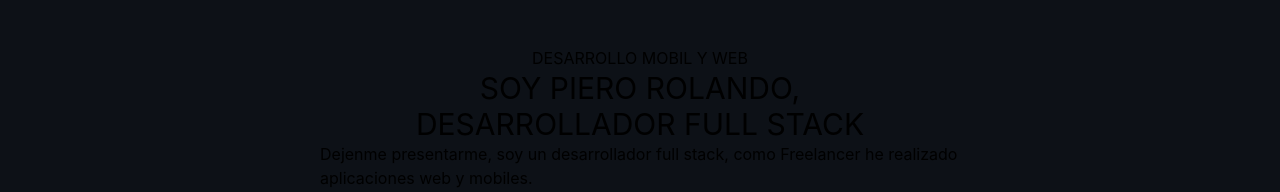
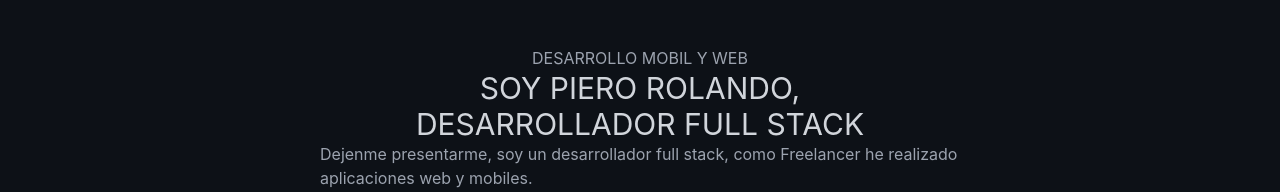
Before and after one commit to pierorolando1/pierorolandovercel, a Next.js app: page / in a window 1280 px wide. Shown: the part 882-1074 px from the top of the page. Built offline with nearby package versions, Linux system fonts and the light colour scheme; some icons are missing; a small style sheet from the web is missing.

Commit message:
change color text

```diff
--- a/components/WelcomePage.js
+++ b/components/WelcomePage.js
@@ -34,9 +34,9 @@ export const Header = () => {
 export const Main = () => {
     return (
         <main className="w-full flex items-center justify-center" id="main" style={{ height: '70vh', background: '#0d1117' }}>
-            <div className="max-w-7xl h-full" style={{ flex: 1 }} >
+            <div className="max-w-7xl h-full text-gray-400" style={{ flex: 1 }} >
                 <h1 className=" mt-32 uppercase font-normal text-center">Desarrollo mobil y web</h1>
-                <h1 className="text-3xl text-center">SOY PIERO ROLANDO,<br />DESARROLLADOR FULL STACK</h1>
+                <h1 className="text-3xl text-center text-gray-300">SOY PIERO ROLANDO,<br />DESARROLLADOR FULL STACK</h1>
                 <div className="flex items-center justify-center"><p className="w-2/4">Dejenme presentarme, soy un desarrollador full stack, como Freelancer he realizado aplicaciones web y mobiles.</p></div>
             </div>
         </main>
```
